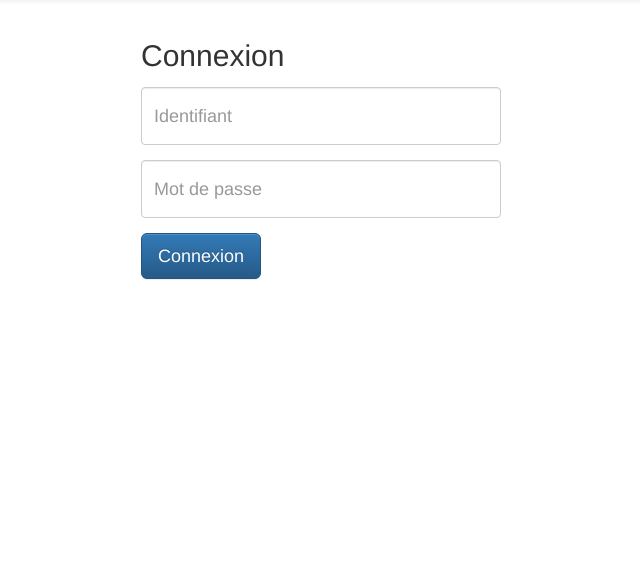
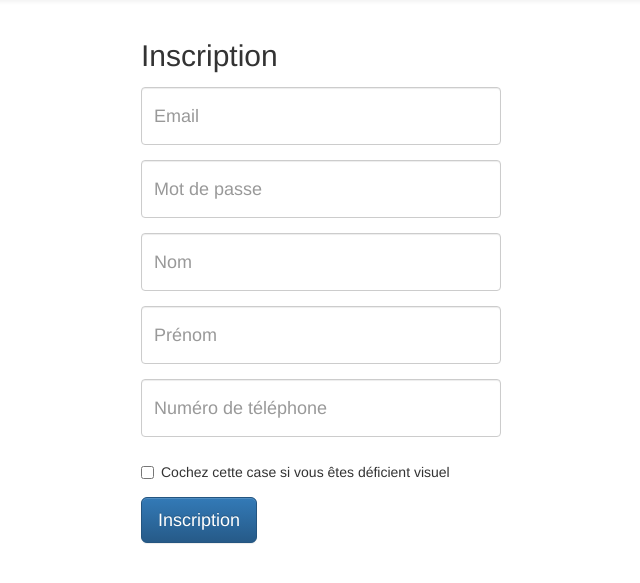
Before and after one commit to IHM15/nuitdelinfoihm15, a PHP site: page /index.php?p=signup in a window 1280 px wide. Shown: the part 51-634 px from the top of the page, without its empty margins (319-959 px from the left). Run offline with PHP 8.4, Linux system fonts and the light colour scheme; some libraries are stand-ins or nearby versions.

Commit message:
signup form

```diff
--- a/html/login.php
+++ b/html/login.php
@@ -5,16 +5,16 @@
 <?php
     } else {
 ?>
-    <form action="demo_form.asp" class="container form">
+<form action="../php/script/login.php" method="post" class="container form">
     <div class="row">
         <div class="col-xs-offset-2 col-xs-8 col-sm-6 col-sm-offset-3 col-md-4 col-md-offset-4">
-                <h2>Connexion</h2>
+            <h2>Identification</h2>
         </div>
         <div class="col-xs-offset-2 col-xs-8 col-sm-6 col-sm-offset-3 col-md-4 col-md-offset-4">
-                <input type="text" class="form-control" placeholder="Identifiant" aria-describedby="basic-addon1" name="login">
+            <input type="email" class="form-control" placeholder="Mail" aria-describedby="basic-addon1" name="mail">
         </div>
         <div class="col-xs-offset-2 col-xs-8 col-sm-6 col-sm-offset-3 col-md-4 col-md-offset-4">
-                <input type="password" class="form-control" placeholder="Mot de passe" aria-describedby="basic-addon1" name="motDePasse">
+            <input type="password" class="form-control" placeholder="Mot de passe" aria-describedby="basic-addon1" name="mdp">
         </div>
         <div class="col-xs-offset-2 col-xs-8 col-sm-6 col-sm-offset-3 col-md-4 col-md-offset-4">
             <input type="submit" class="btn btn-primary btn-lg" value="Connexion">
--- a/html/signup.php
+++ b/html/signup.php
@@ -1,57 +1,44 @@
 <?php
+    if(isset($_SESSION['login'])){
 ?>
-<!DOCTYPE html>
-<html lang="en">
 
-    <head>
-        <meta charset="utf-8">
-        <meta http-equiv="X-UA-Compatible" content="IE=edge">
-        <meta name="viewport" content="width=device-width, initial-scale=1">
-        <!-- The above 3 meta tags *must* come first in the head; any other head content must come *after* these tags -->
-        <meta name="description" content="">
-        <meta name="author" content="">
-        <link rel="icon" href="../../favicon.ico">
-
-        <title>Theme Template for Bootstrap</title>
-
-        <!-- Bootstrap core CSS -->
-        <link href="css/bootstrap.min.css" rel="stylesheet">
-        <!-- Bootstrap theme -->
-        <link href="css/bootstrap-theme.min.css" rel="stylesheet">
-        <!-- Custom styles for this template -->
-        <link href="theme.css" rel="stylesheet">
-
-
-        <!-- HTML5 shim and Respond.js for IE8 support of HTML5 elements and media queries -->
-        <!--[if lt IE 9]>
-        <script src="https://oss.maxcdn.com/html5shiv/3.7.2/html5shiv.min.js"></script>
-        <script src="https://oss.maxcdn.com/respond/1.4.2/respond.min.js"></script>
-        <![endif]-->
-    </head>
-
+<?php
+    } else {
+?>
 <form action="demo_form.asp" class="container form">
     <div class="row">
         <div class="col-xs-offset-2 col-xs-8 col-sm-6 col-sm-offset-3 col-md-4 col-md-offset-4">
-                <h2>Connexion</h2>
+            <h2>Inscription</h2>
         </div>
         <div class="col-xs-offset-2 col-xs-8 col-sm-6 col-sm-offset-3 col-md-4 col-md-offset-4">
-                <input type="text" class="form-control" placeholder="Identifiant" aria-describedby="basic-addon1" name="login">
+            <input type="email" class="form-control" placeholder="Email" aria-describedby="basic-addon1" name="mail">
         </div>
         <div class="col-xs-offset-2 col-xs-8 col-sm-6 col-sm-offset-3 col-md-4 col-md-offset-4">
-                <input type="password" class="form-control" placeholder="Mot de passe" aria-describedby="basic-addon1" name="motDePasse">
+            <input type="password" class="form-control" placeholder="Mot de passe" aria-describedby="basic-addon1" name="mdp">
         </div>
         <div class="col-xs-offset-2 col-xs-8 col-sm-6 col-sm-offset-3 col-md-4 col-md-offset-4">
-                <input type="submit" class="btn btn-primary btn-lg" value="Connexion">
+            <input type="text" class="form-control" placeholder="Nom" aria-describedby="basic-addon1" name="nom">
+        </div>
+        <div class="col-xs-offset-2 col-xs-8 col-sm-6 col-sm-offset-3 col-md-4 col-md-offset-4">
+            <input type="text" class="form-control" placeholder="Prénom" aria-describedby="basic-addon1" name="prenom">
+        </div>
+        <div class="col-xs-offset-2 col-xs-8 col-sm-6 col-sm-offset-3 col-md-4 col-md-offset-4">
+            <input type="tel" class="form-control" placeholder="Numéro de téléphone" aria-describedby="basic-addon1" name="tel">
+        </div>
+        <div class="col-xs-offset-2 col-xs-8 col-sm-6 col-sm-offset-3 col-md-4 col-md-offset-4">
+            <div class="checkbox">
+                <label>
+                    <input type="checkbox" value="remember-me"> Cochez cette case si vous êtes déficient visuel
+                </label>
+            </div>
+        </div>
+        <div class="col-xs-offset-2 col-xs-8 col-sm-6 col-sm-offset-3 col-md-4 col-md-offset-4">
+            <input type="submit" class="btn btn-primary btn-lg" value="Inscription">
         </div>
     </div>
 
 </form>
 
-
-
-
-
-<body>
-
-</body>
-</html>
+<?php
+    }
+?>
--- a/index.php
+++ b/index.php
@@ -88,6 +88,8 @@
         break;
       case "login" : include("html/login.php");
         break;
+      case "signup" : include("html/signup.php");
+        break;
       default :
         include("html/login.php");
     }
--- a/theme.css
+++ b/theme.css
@@ -26,3 +26,7 @@ body {
 .form h2 {
     margin-bottom: 15px;
 }
+
+.form .checkbox {
+    margin-bottom: 15px;
+}
```
Lines whose indentation alone changed are shown as unchanged.
